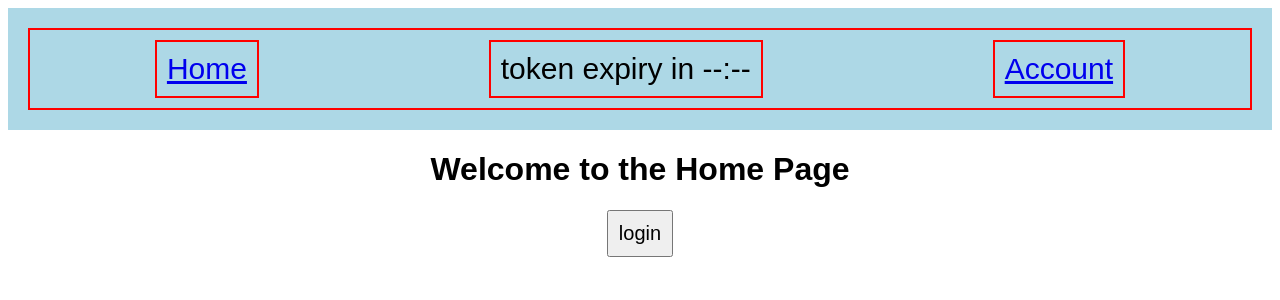
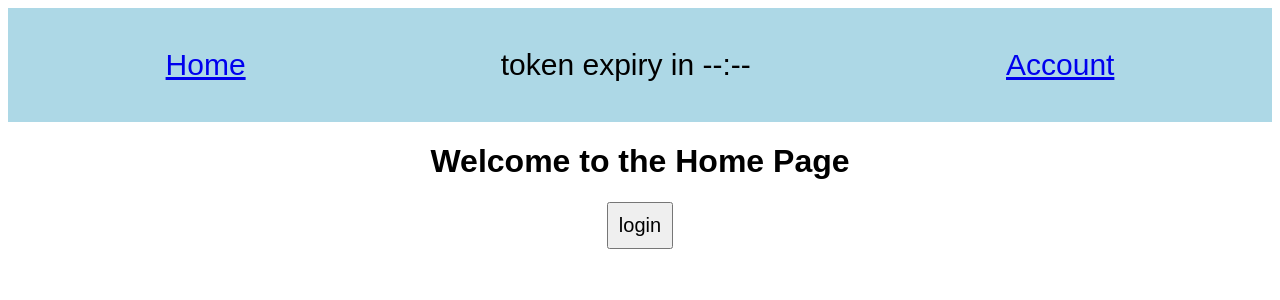
Before and after one commit to Krzypson/ProjektTTe, a FastAPI app: page / in a window 1280 px wide. Shown: the top 300 px of the page. Run offline with FastAPI, Linux system fonts and the light colour scheme; parts of the project's set-up code (start-up, migrations or seed data) failed here and were passed over.

Commit message:
styling changes

```diff
--- a/static/style.css
+++ b/static/style.css
@@ -86,7 +86,6 @@ form > button{
 .element{
     text-align: center;
     padding: 10px;
-    border: 2px solid red;
 }
 
 .label_and_field{
--- a/templates/game.html
+++ b/templates/game.html
@@ -10,6 +10,8 @@
     <div class="element">
         {% include "racetrack.html" with context %}
         <div id="game-status" style="margin-top: 20px; font-size: 20px; font-weight: bold;"></div>
+        <button id="readyButton" onclick="toggleReady()">Ready</button>
+        <button id="rollButton" onclick="rollDice()" disabled>roll dice</button>
     </div>
 
     <div class="element align-right">
@@ -23,8 +25,7 @@
     </div>
 </div>
 
-<button id="readyButton" onclick="toggleReady()">Ready</button>
-<button id="rollButton" onclick="rollDice()" disabled>roll dice</button>
+
 
 
 <script>
```
